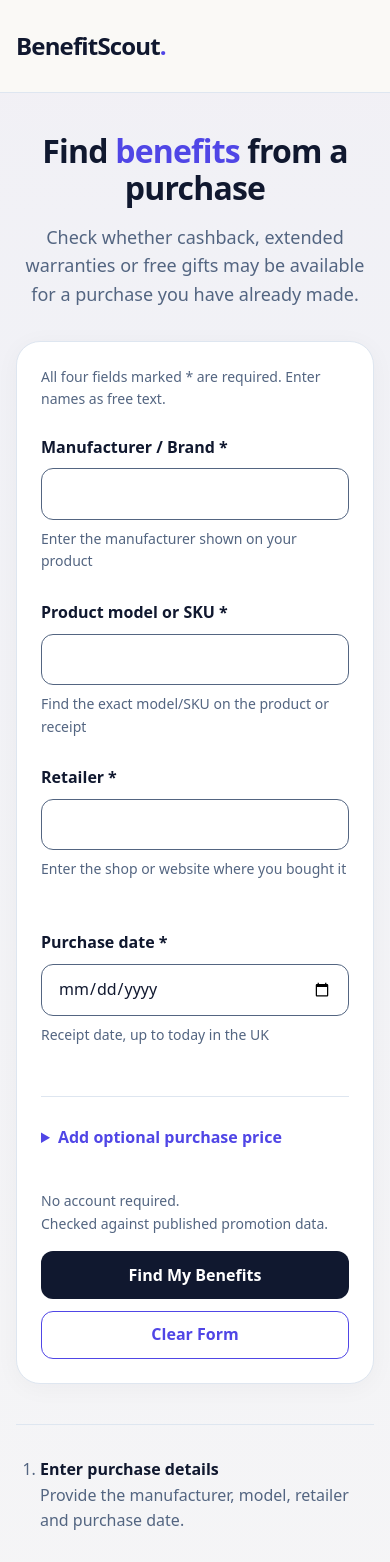
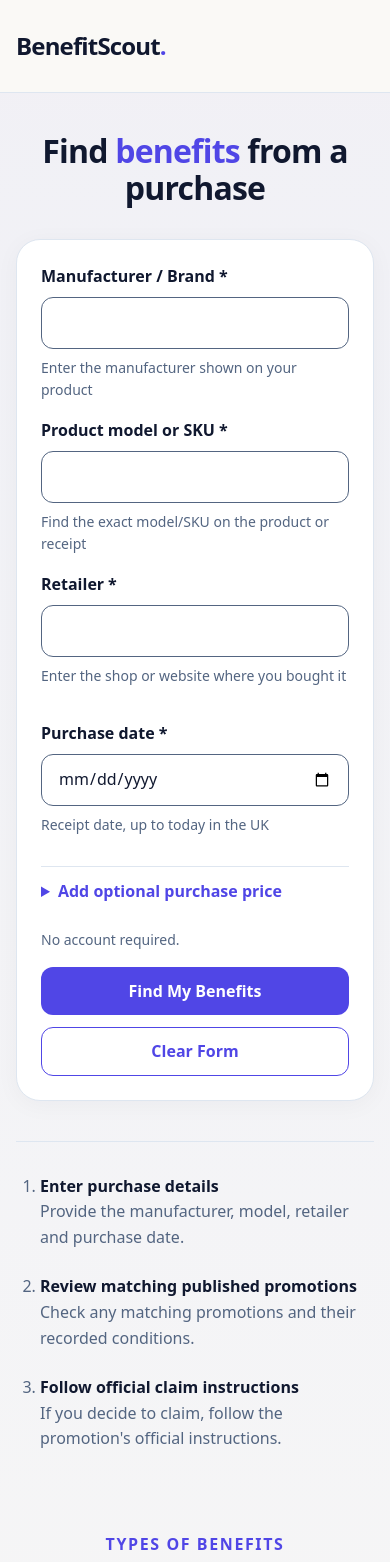
Before and after one commit to cyberrobot/post-purchase-benefits-checker, a Next.js app in the folder frontend/: page / in a window 390 px wide. Shown: the top 1562 px of the page. Built offline with nearby package versions, Linux system fonts and the light colour scheme.

Commit message:
Refine homepage hero layout and CTA styling

```diff
--- a/frontend/src/app/page.tsx
+++ b/frontend/src/app/page.tsx
@@ -7,21 +7,21 @@ export default function Home() {
     <main
       id="main-content"
       tabIndex={-1}
-      className="bg-linear-to-b from-brand/5 to-page py-10 md:py-14"
+      className="bg-linear-to-b from-brand/5 to-page py-10 md:py-20"
     >
-      <Container width="narrow">
+      <Container>
         <div className="mb-8 text-center">
           <h1 className="text-display leading-[1.15] font-bold tracking-tight">
             Find <span className="text-brand">benefits</span> from a purchase
           </h1>
-          <p className="mt-4 text-body text-ink-muted">
-            Check whether cashback, extended warranties or free gifts may be available for a
-            purchase you have already made.
-          </p>
         </div>
+      </Container>
+      <Container width="narrow">
         <Card className="p-6 md:p-8">
           <PurchaseInputForm />
         </Card>
+      </Container>
+      <Container>
         <ol className="mt-10 grid list-decimal gap-6 border-t border-border pt-8 pl-6 text-ink-muted md:grid-cols-3 md:gap-10">
           <li>
             <strong className="block text-ink">Enter purchase details</strong>
--- a/frontend/src/components/ui/Button.tsx
+++ b/frontend/src/components/ui/Button.tsx
@@ -1,6 +1,11 @@
 import type { ComponentPropsWithoutRef } from 'react';
 import { buttonStyles, type ButtonVariant } from './buttonStyles';
 type ButtonProps = ComponentPropsWithoutRef<'button'> & { variant?: ButtonVariant };
-export function Button({ variant = 'primary', type = 'button', className, ...props }: ButtonProps) {
+export function Button({
+  variant = 'secondary',
+  type = 'button',
+  className,
+  ...props
+}: ButtonProps) {
   return <button type={type} className={buttonStyles(variant, className)} {...props} />;
 }
--- a/frontend/src/components/ui/buttonStyles.ts
+++ b/frontend/src/components/ui/buttonStyles.ts
@@ -1,9 +1,9 @@
 export type ButtonVariant = 'primary' | 'secondary' | 'ghost';
 const variants: Record<ButtonVariant, string> = {
-  primary: 'border-transparent bg-ink text-on-dark',
-  secondary: 'border-transparent bg-brand text-on-dark',
-  ghost: 'border-brand bg-surface text-brand',
+  primary: 'border-transparent bg-brand text-on-dark hover:bg-ink',
+  secondary: 'border-transparent bg-ink text-on-dark hover:bg-ink-muted',
+  ghost: 'border-brand bg-surface text-brand hover:bg-surface-muted',
 };
 export function buttonStyles(variant: ButtonVariant, className = '') {
-  return `inline-flex min-h-11 cursor-pointer items-center justify-center gap-2 rounded-control border px-6 py-3 text-center leading-[1.4] font-semibold no-underline wrap-anywhere hover:underline disabled:hover:no-underline hover:underline-offset-4 disabled:cursor-not-allowed disabled:border-border disabled:bg-surface-muted disabled:text-ink-muted ${variants[variant]} ${className}`;
+  return `inline-flex min-h-11 cursor-pointer items-center justify-center gap-2 rounded-control border px-6 py-3 text-center leading-[1.4] font-semibold no-underline wrap-anywhere disabled:cursor-not-allowed disabled:border-border disabled:bg-surface-muted disabled:text-ink-muted ${variants[variant]} ${className}`;
 }
--- a/frontend/src/features/benefits/BenefitGuide.tsx
+++ b/frontend/src/features/benefits/BenefitGuide.tsx
@@ -48,7 +48,7 @@ export function BenefitGuide() {
   }, [lastSelected]);
 
   return (
-    <section aria-label="Types of benefits" className="mt-20">
+    <section aria-label="Types of benefits" className="mt-20 md:mt-40">
       <Container>
         <div className="mx-auto mb-10 max-w-3xl text-center">
           <p className="font-bold tracking-widest text-brand uppercase">Types of benefits</p>
--- a/frontend/src/features/eligibility/components/PurchaseInputForm.tsx
+++ b/frontend/src/features/eligibility/components/PurchaseInputForm.tsx
@@ -119,9 +119,6 @@ export function PurchaseInputForm() {
     `min-h-12 w-full min-w-0 rounded-control border bg-surface px-4 py-3 text-ink focus-visible:outline-3 focus-visible:outline-offset-4 focus-visible:outline-brand disabled:cursor-not-allowed disabled:bg-surface-muted ${errors[field] ? 'border-red-700 border-2' : 'border-ink-muted'}`;
   return (
     <form id="purchase-checker" aria-label="Check a purchase" noValidate onSubmit={submit}>
-      <p className="mb-6 text-small text-ink-muted">
-        All four fields marked * are required. Enter names as free text.
-      </p>
       <div className="grid min-w-0 gap-x-6 gap-y-4 md:grid-cols-2">
         {fields.map((field) => (
           <div key={field.name} className="min-w-0">
@@ -141,20 +138,20 @@ export function PurchaseInputForm() {
               disabled={pending}
               value={draft[field.name]}
               aria-invalid={errors[field.name] ? true : undefined}
-              aria-describedby={`${id}-${field.name}-help${errors[field.name] ? ` ${id}-${field.name}-error` : ''}`}
+              aria-describedby={
+                errors[field.name] ? `${id}-${field.name}-error` : `${id}-${field.name}-help`
+              }
               onChange={(event) => edit(field.name, event.target.value)}
               className={inputClass(field.name)}
             />
-            <div className="mt-2 min-h-14">
-              <p id={`${id}-${field.name}-help`} className="text-small text-ink-muted">
-                {field.help}
-              </p>
-              {errors[field.name] && (
-                <p
-                  id={`${id}-${field.name}-error`}
-                  className="mt-1 text-small font-semibold text-red-800"
-                >
+            <div className="mt-2 min-h-10">
+              {errors[field.name] ? (
+                <p id={`${id}-${field.name}-error`} className="text-small text-red-800">
                   {errors[field.name]}
+                </p>
+              ) : (
+                <p id={`${id}-${field.name}-help`} className="text-small text-ink-muted">
+                  {field.help}
                 </p>
               )}
             </div>
@@ -164,12 +161,12 @@ export function PurchaseInputForm() {
       <details
         open={priceOpen}
         onToggle={(event) => setPriceOpen(event.currentTarget.open)}
-        className="mt-4 border-t border-border pt-5"
+        className="mt-3 border-t border-border pt-1"
       >
         <summary className="w-fit max-w-full cursor-pointer rounded-control py-2 font-semibold text-brand">
           Add optional purchase price
         </summary>
-        <div className="mt-4 min-w-0 md:max-w-[calc(50%-0.75rem)]">
+        <div className="mt-2 min-w-0 md:max-w-[calc(50%-0.75rem)]">
           <label htmlFor={`${id}-purchase_price`} className="mb-2 block font-semibold">
             Purchase price (GBP)
           </label>
@@ -199,29 +196,15 @@ export function PurchaseInputForm() {
           )}
         </div>
       </details>
-      <div className="mt-8 flex flex-col gap-4 md:flex-row md:items-center md:justify-between">
-        <p className="text-small text-ink-muted">
-          No account required.
-          <br />
-          Checked against published promotion data.
-        </p>
+      <div className="mt-4 flex flex-col gap-4 md:flex-row md:items-center md:justify-between">
+        <p className="text-small text-ink-muted">No account required.</p>
         <div className="flex flex-col gap-3 md:flex-row">
-          <Button
-            type="submit"
-            disabled={pending}
-            aria-busy={pending}
-            className="min-h-12 w-full enabled:hover:bg-brand md:w-auto"
-          >
+          <Button variant="primary" type="submit" disabled={pending} aria-busy={pending}>
             {pending ? 'Checking…' : 'Find My Benefits'}
           </Button>
-          <button
-            type="button"
-            disabled={pending}
-            onClick={clear}
-            className="min-h-12 rounded-control border border-brand px-4 py-2 font-semibold text-brand focus-visible:outline-3 focus-visible:outline-offset-4 focus-visible:outline-brand disabled:cursor-not-allowed disabled:border-border disabled:text-ink-muted"
-          >
+          <Button variant="ghost" type="button" disabled={pending} onClick={clear}>
             Clear Form
-          </button>
+          </Button>
         </div>
       </div>
       {pending && (
```
Also changed, not shown: 1 other file (tests, documents, lock files or other folders).
